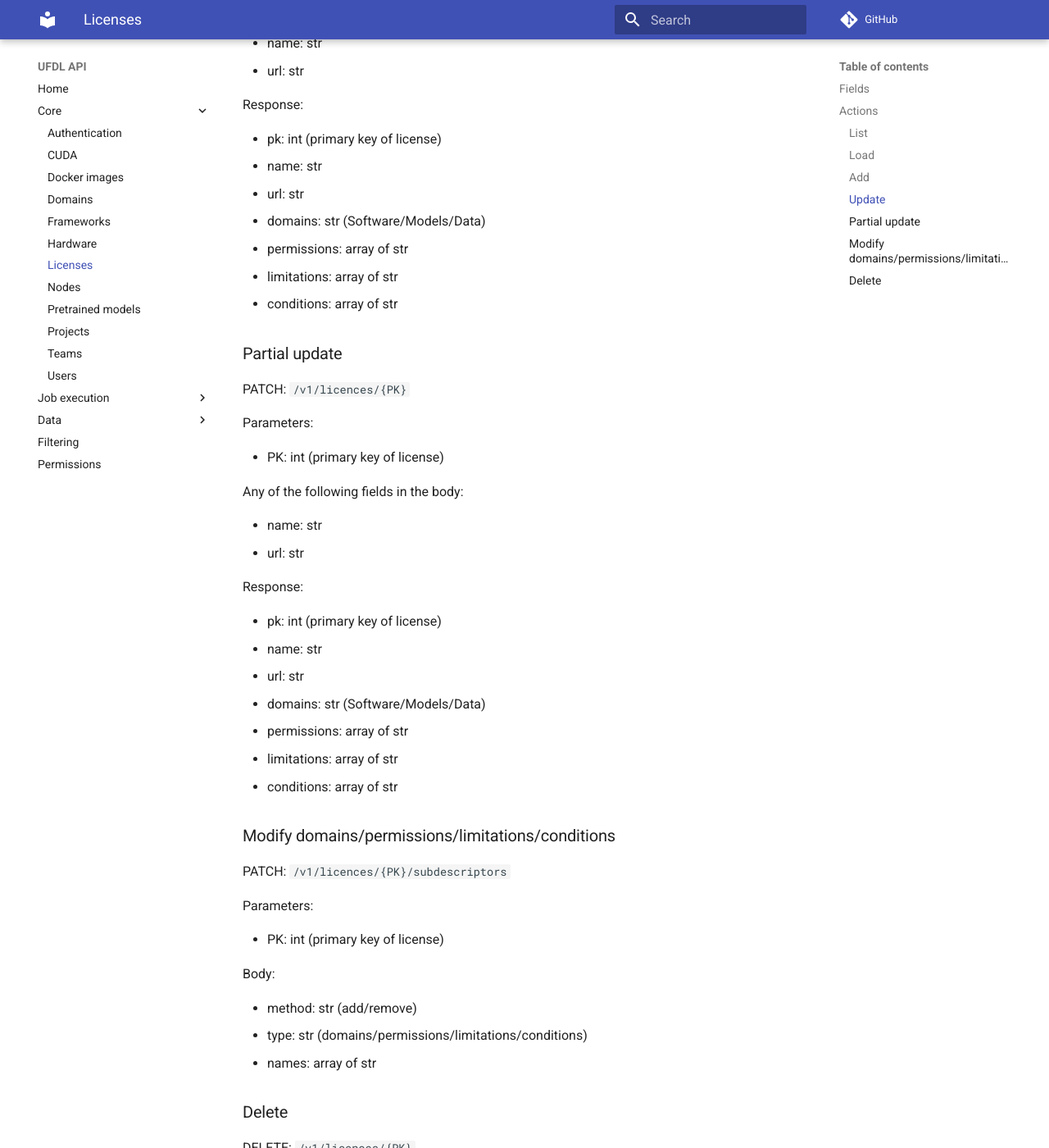
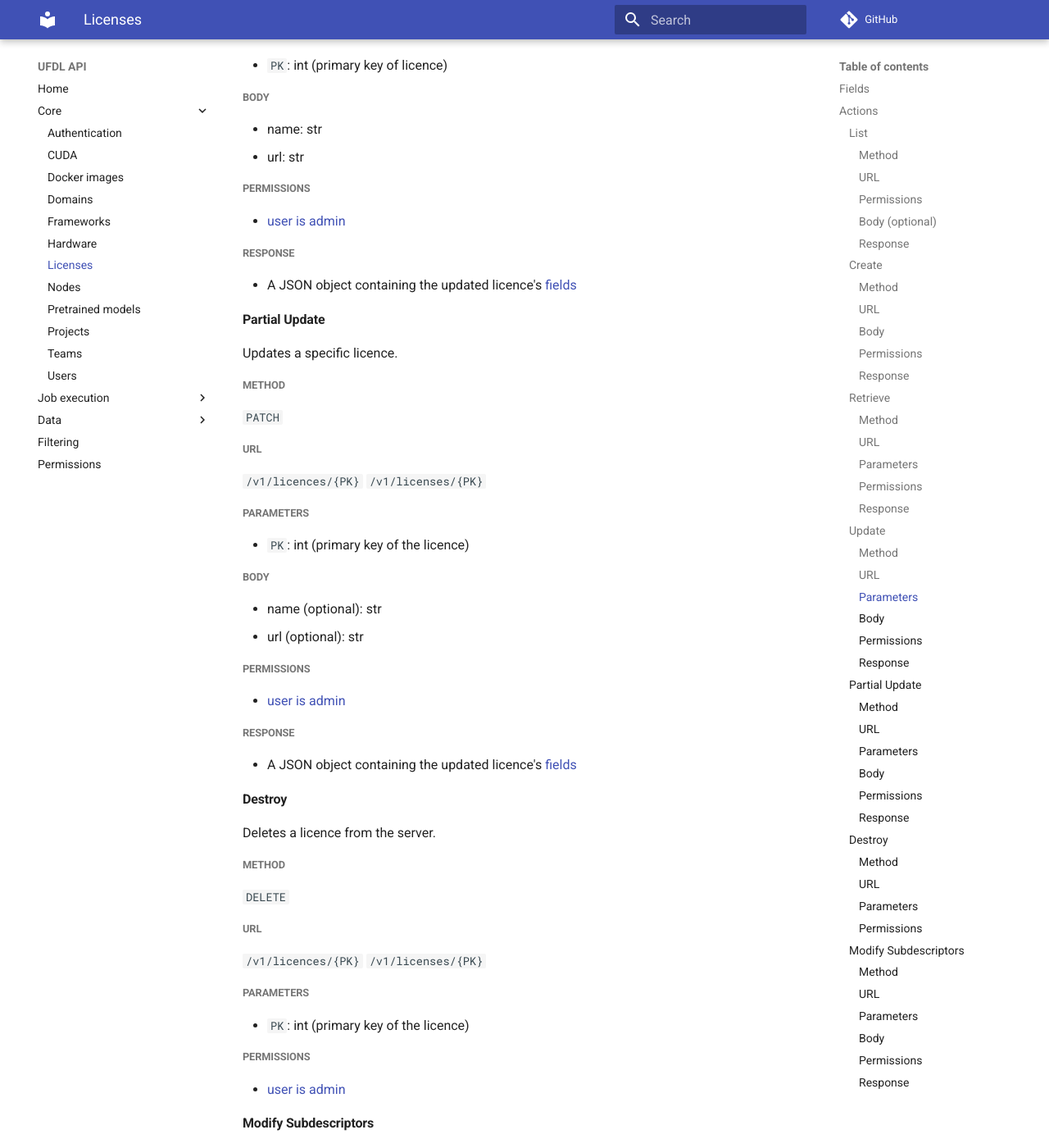
Before and after one commit to waikato-ufdl/ufdl-api, an MkDocs documentation site: the page built from docs/licenses.md, in a window 1280 px wide and 1400 px high, scrolled down 2251 px. Shown: the whole window at 82% size. Built offline with MkDocs 1.6.1 and Material for MkDocs 9.7.7, drawn with Linux system fonts in a browser that asks for light colours; comment, search, counter and statistics services are not loaded; some of the changed text lies outside the part shown.

Commit message:
Updated licences.

```diff
--- a/docs/licenses.md
+++ b/docs/licenses.md
@@ -1,139 +1,208 @@
 Gives access to the available licenses on the server.
 
-# Fields
+## Fields
 
-Available fields:
-
+  * pk: int
   * name: str
   * url: str
-  * domains: str (Software/Models/Data)
+  * domains: array of str (Software/Models/Data)
   * permissions: array of str
   * limitations: array of str
   * conditions: array of str
 
-# Actions
+## Actions
 
-## List
+### List
 
-POST: `/v1/licences/list`
+Lists the licences present on the server.
 
-Body (optional): [filter specification](filtering.md)
+#### Method
 
-Response:
+`POST`
 
-  * array of
+#### URL
 
-    * pk: int (primary key of license)
-    * name: str
-    * url: str
-    * domains: str (Software/Models/Data)
-    * permissions: array of str
-    * limitations: array of str
-    * conditions: array of str
+`/v1/licences/list`
+`/v1/licenses/list`
+
+#### Permissions
+
+  * [user is authenticated](permissions.md#isauthenticated)
+
+#### Body (optional)
+
+  * [filter specification](filtering.md)
+
+#### Response
+
+  * A JSON array of objects containing each licence's [fields](#fields)
 
 
-## Load
+### Create
 
-GET: `/v1/licences/{PK}`
+Creates a new licence.
 
-Parameters:
+#### Method
 
-  * PK: int (primary key of license)
+`POST`
 
-Response:
+#### URL
 
-  * pk: int (primary key of license)
-  * name: str
-  * url: str
-  * domains: str (Software/Models/Data)
-  * permissions: array of str
-  * limitations: array of str
-  * conditions: array of str
+`/v1/licences/create`
+`/v1/licenses/create`
 
-## Add
-
-POST: `/v1/licences/create`
-
-Body:
+#### Body
 
   * name: str
   * url: str
 
-Response:
+#### Permissions
 
-  * pk: int (primary key of license)
-  * name: str
-  * url: str
-  * domains: str (Software/Models/Data)
-  * permissions: array of str
-  * limitations: array of str
-  * conditions: array of str
+  * [user is admin](permissions.md#isadminuser)
 
-## Update
+#### Response
 
-PUT: `/v1/licences/{PK}`
+  * A JSON object containing the newly-created licence's [fields](#fields)
 
-Parameters:
 
-  * PK: int (primary key of license)
 
-Body:
+### Retrieve
+
+Gets the information about a specific licence.
+
+#### Method
+
+`GET`
+
+#### URL
+
+`/v1/licences/{PK}`
+`/v1/licenses/{PK}`
+
+#### Parameters
+
+  * `PK`: int (primary key of the licence)
+
+#### Permissions
+
+  * [user is authenticated](permissions.md#isauthenticated)
+
+#### Response
+
+  * A JSON object containing the licence's [fields](#fields)
+
+
+### Update
+
+Updates a specific licence.
+
+#### Method
+
+`PUT`
+
+#### URL
+
+`/v1/licences/{PK}`
+`/v1/licenses/{PK}`
+
+#### Parameters
+
+  * `PK`: int (primary key of licence)
+
+#### Body
 
   * name: str
   * url: str
 
-Response:
+#### Permissions
 
-  * pk: int (primary key of license)
-  * name: str
-  * url: str
-  * domains: str (Software/Models/Data)
-  * permissions: array of str
-  * limitations: array of str
-  * conditions: array of str
+  * [user is admin](permissions.md#isadminuser)
 
-## Partial update
+#### Response
 
-PATCH: `/v1/licences/{PK}`
-
-Parameters:
-
-  * PK: int (primary key of license)
-
-Any of the following fields in the body:
-
-  * name: str
-  * url: str
-
-Response:
-
-  * pk: int (primary key of license)
-  * name: str
-  * url: str
-  * domains: str (Software/Models/Data)
-  * permissions: array of str
-  * limitations: array of str
-  * conditions: array of str
-
-## Modify domains/permissions/limitations/conditions
-
-PATCH: `/v1/licences/{PK}/subdescriptors`
-
-Parameters:
-
-  * PK: int (primary key of license)
-
-Body:
-
-  * method: str (add/remove)
-  * type: str (domains/permissions/limitations/conditions)
-  * names: array of str
+  * A JSON object containing the updated licence's [fields](#fields)
 
 
-## Delete
+### Partial Update
 
-DELETE: `/v1/licences/{PK}`
+Updates a specific licence.
 
-Parameters:
+#### Method
 
-  * PK: int (primary key of license)
+`PATCH`
+
+#### URL
+
+`/v1/licences/{PK}`
+`/v1/licenses/{PK}`
+
+#### Parameters
+
+  * `PK`: int (primary key of the licence)
+
+#### Body
+
+  * name (optional): str
+  * url (optional): str
+
+#### Permissions
+
+  * [user is admin](permissions.md#isadminuser)
+
+#### Response
+
+  * A JSON object containing the updated licence's [fields](#fields)
+
+
+### Destroy
+
+Deletes a licence from the server.
+
+#### Method
+
+`DELETE`
+
+#### URL
+
+`/v1/licences/{PK}`
+`/v1/licenses/{PK}`
+
+#### Parameters
+
+  * `PK`: int (primary key of the licence)
+
+#### Permissions
+
+  * [user is admin](permissions.md#isadminuser)
+
+
+### Modify Subdescriptors
+
+Modifies the domains, permissions, limitations and conditions of a licence.
+
+#### Method
+
+`PATCH`
+
+#### URL
+
+`/v1/licences/{PK}/subdescriptors`
+`/v1/licenses/{PK}/subdescriptors`
+
+#### Parameters
+
+  * `PK`: int (primary key of the licence)
+
+#### Body
+
+  * type: str (one of: "domains", "permissions", "limitations", "conditions")
+  * method: str (one of: "add", "remove")
+  * names: array of str (the `type` sub-descriptors to add to/remove from the licence)
+
+#### Permissions
+
+  * [user is admin](permissions.md#isadminuser)
+
+#### Response
+
+  * A JSON object containing the updated licence's [fields](#fields)
```
